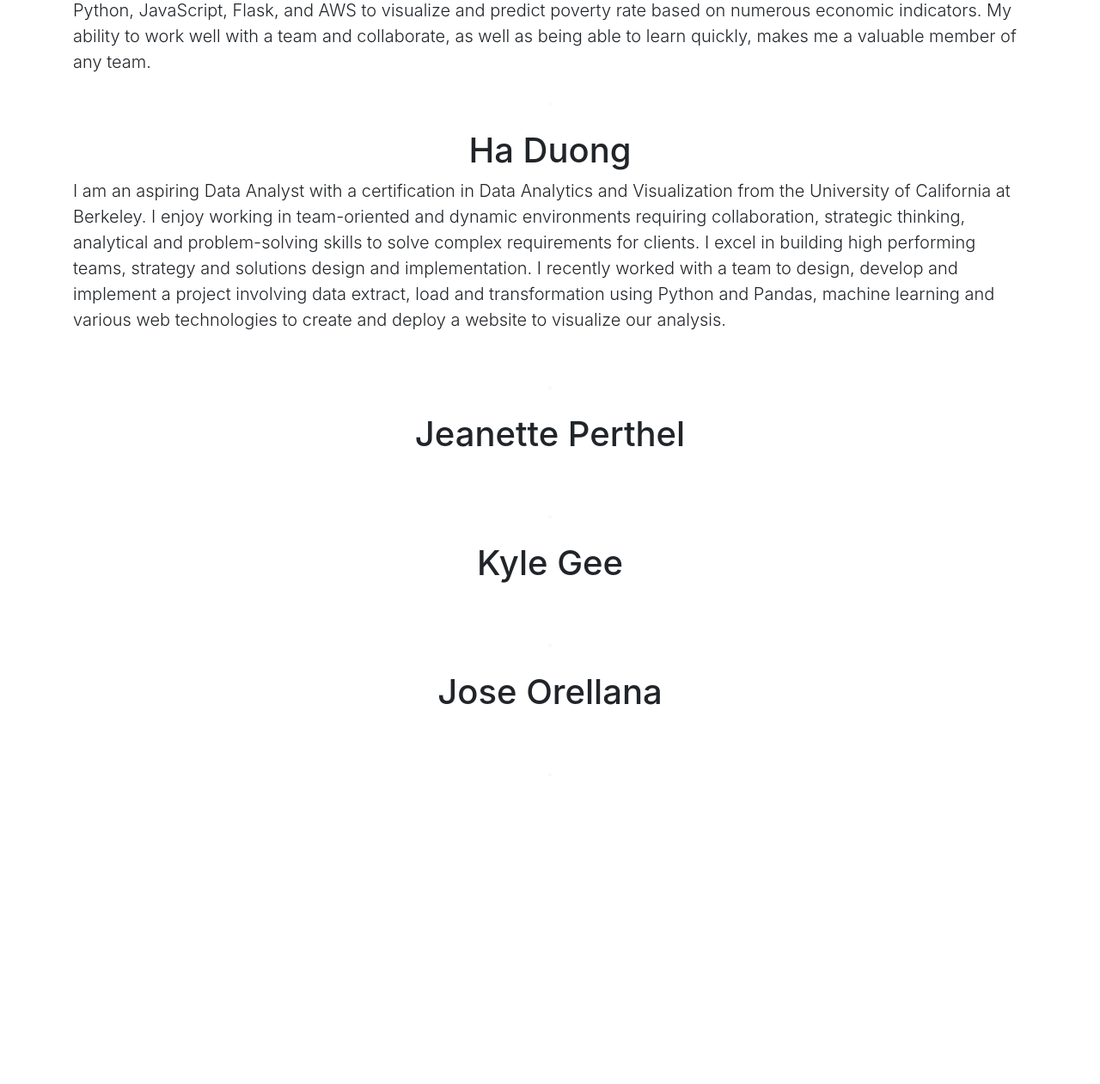
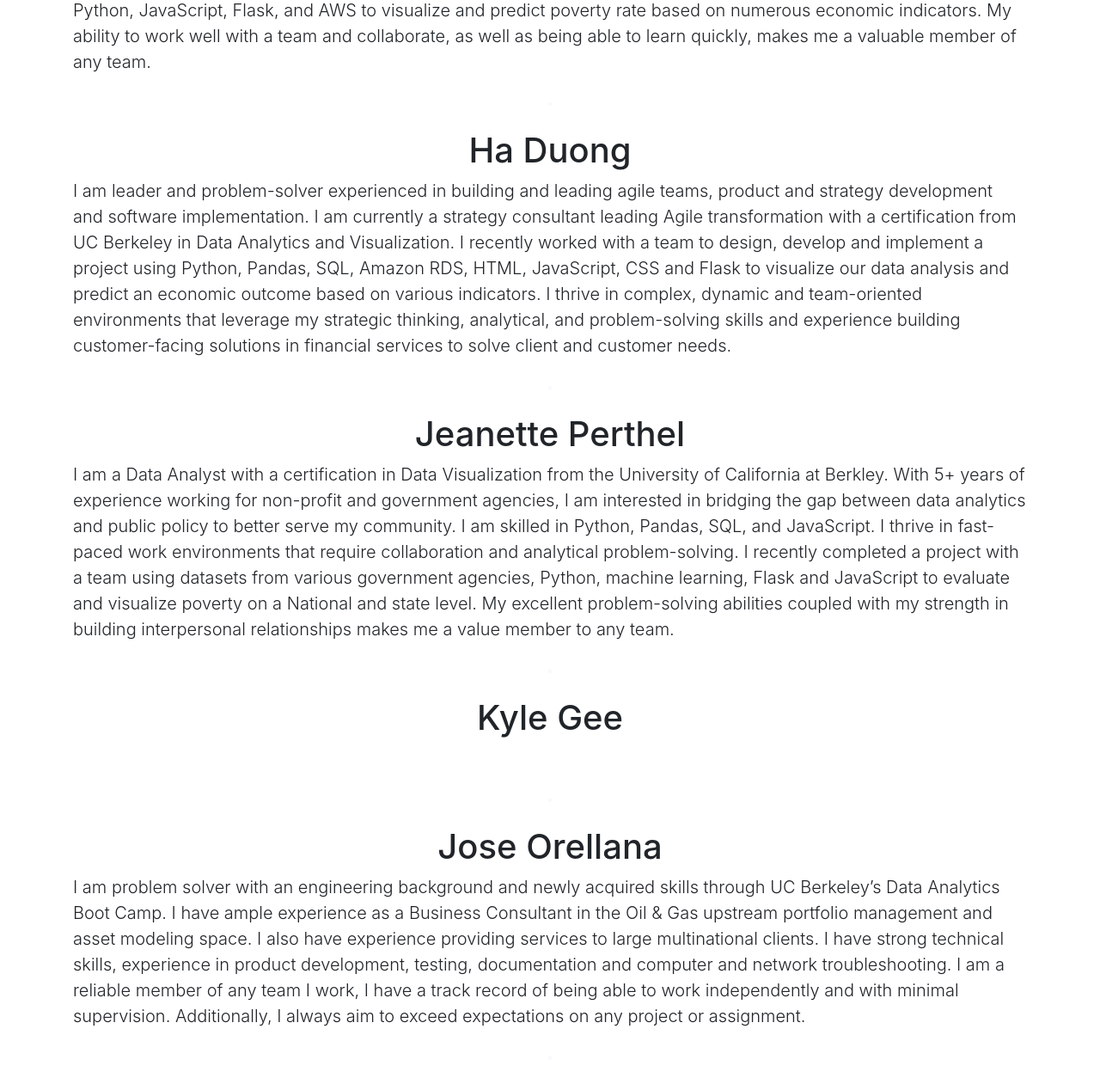
Before and after one commit to taytaka/Poverty_and_Minimum_Wage, a Flask app: page /about in a window 1280 px wide. Shown: the part 721-1982 px from the top of the page at 86% size. Before the commit the page ends 1541 px from the top, so only its background shows below. Run offline with Flask 2, Linux system fonts and the light colour scheme; some libraries are stand-ins or nearby versions.

Commit message:
Updated about.html with bbrand statements.

```diff
--- a/Visualizations/webpage/templates/about.html
+++ b/Visualizations/webpage/templates/about.html
@@ -134,9 +134,7 @@
       <div class="col-12">
         <h1>Ha Duong</h1>
         <p class="lead text-left text-break">
-                  I am an aspiring Data Analyst with a certification in Data Analytics and Visualization from the University of California at Berkeley. I enjoy working in team-oriented and dynamic environments requiring collaboration, strategic thinking, analytical and problem-solving skills to solve complex requirements for clients. I excel in building high performing teams, strategy and solutions design and implementation. I recently worked with a team to design, develop and implement a project involving data extract, load and transformation using Python and Pandas, machine learning and various web technologies to create and deploy a website to visualize our analysis.<br>
-
-                <br>
+         I am leader and problem-solver experienced in building and leading agile teams, product and strategy development and software implementation. I am currently a strategy consultant leading Agile transformation with a certification from UC Berkeley in Data Analytics and Visualization. I recently worked with a team to design, develop and implement a project using Python, Pandas, SQL, Amazon RDS, HTML, JavaScript, CSS and Flask to visualize our data analysis and predict an economic outcome based on various indicators. I thrive in complex, dynamic and team-oriented environments that leverage my strategic thinking, analytical, and problem-solving skills and experience building customer-facing solutions in financial services to solve client and customer needs.<br>
           </p>
         </div>
 
@@ -153,8 +151,8 @@
       <div class="col-12">
         <h1>Jeanette Perthel</h1>
         <p class="lead text-left text-break">
+          I am a Data Analyst with a certification in Data Visualization from the University of California at Berkley. With 5+ years of experience working for non-profit and government agencies, I am interested in bridging the gap between data analytics and public policy to better serve my community. I am skilled in Python, Pandas, SQL, and JavaScript. I thrive in fast-paced work environments that require collaboration and analytical problem-solving. I recently completed a project with a team using datasets from various government agencies, Python, machine learning, Flask and JavaScript to evaluate and visualize poverty on a National and state level. My excellent problem-solving abilities coupled with my strength in building interpersonal relationships makes me a value member to any team.<br>
 
-                    <br>
           </p>
         </div>
 
@@ -189,7 +187,7 @@
     <div class="col-12">
     <h1>Jose Orellana</h1>
     <p class="lead text-left text-break">
-
+      I am problem solver with an engineering background and newly acquired skills through UC Berkeley’s Data Analytics Boot Camp. I have ample experience as a Business Consultant in the Oil & Gas upstream portfolio management and asset modeling space.  I also have experience providing services to large multinational clients. I have strong technical skills, experience in product development, testing, documentation and computer and network troubleshooting. I am a reliable member of any team I work, I have a track record of being able to work independently and with minimal supervision.  Additionally, I always aim to exceed expectations on any project or assignment.
       <br>
       </p>
     </div>
```
Lines whose indentation alone changed are shown as unchanged.
